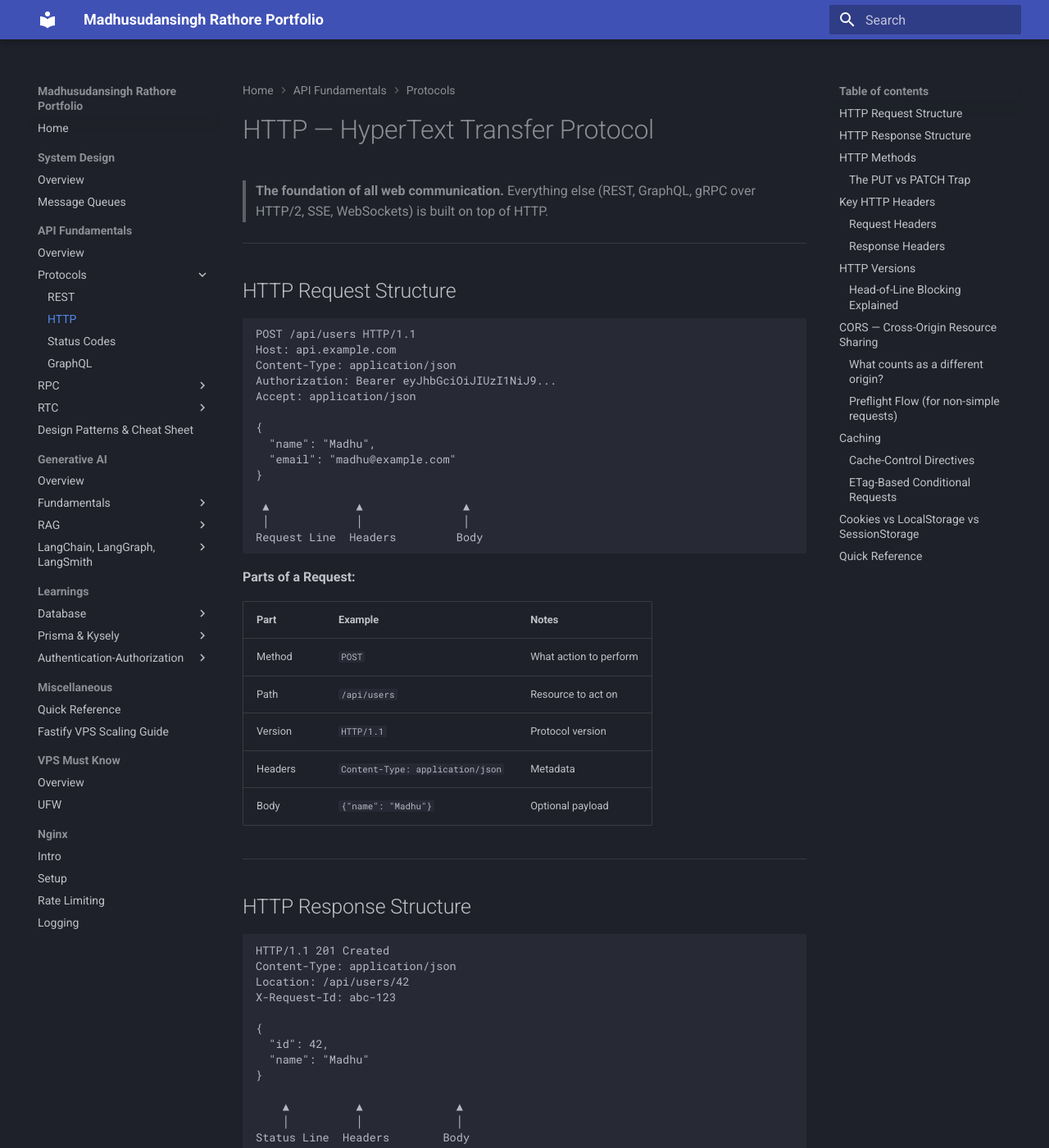
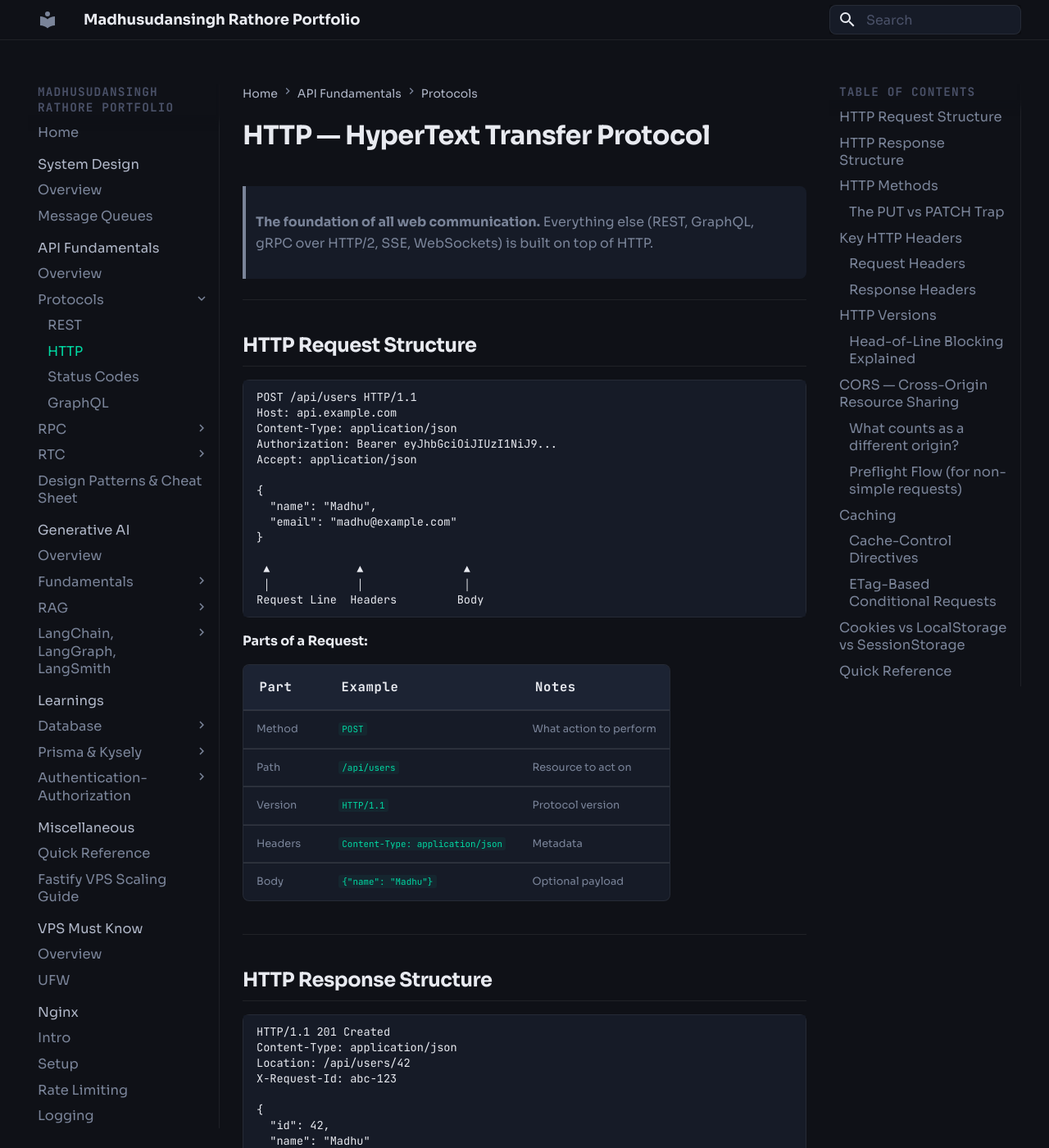
Before and after one commit to fbohs/madhusudansingh_portfolio, an MkDocs documentation site: the page built from docs/API Fundamentals/http.md, in a window 1280 px wide and 1400 px high. Shown: the whole window at 82% size. Built offline with MkDocs 1.6.1 and Material for MkDocs 9.7.7, drawn with Linux system fonts in a browser that asks for light colours.

Commit message:
add custom dark theme and lazy-load mermaid per page
Replaces Material's indigo/deep-orange palette with a custom token-driven
scheme in stylesheets/extra.css, and Sora / JetBrains Mono as the type pair.

mermaid is no longer pulled from the CDN on every page. mermaid-init.js
checks for a diagram fence first and only then fetches the library, so the
~28 pages without a diagram no longer pay for it.

```diff
--- /dev/null
+++ b/docs/javascripts/mermaid-init.js
@@ -0,0 +1,202 @@
+/*
+ * Central mermaid theming, plus the on-demand loader for mermaid itself.
+ *
+ * Reads the design tokens from :root in stylesheets/extra.css so the palette has
+ * exactly one source of truth. Docs pages must not carry `style` lines, classDef
+ * blocks, or hex values — use the semantic classes below via `:::name`.
+ *
+ * mermaid is deliberately NOT in extra_javascript: it is 3.5 MB (950 KB gzipped)
+ * and only about half the pages carry a diagram. This file is the only entry
+ * point — it builds the config cheaply on every page, then fetches mermaid at the
+ * bottom only if a `.mermaid` node is actually present.
+ *
+ * The version is pinned and integrity-checked. To bump it, change both constants
+ * together — a stale hash silently blocks the script in every browser:
+ *
+ *   curl -sL -o m.js https://unpkg.com/mermaid@<version>/dist/mermaid.min.js
+ *   echo "sha384-$(openssl dgst -sha384 -binary m.js | openssl base64 -A)"
+ */
+(function () {
+  var MERMAID_SRC = 'https://unpkg.com/mermaid@11.16.1/dist/mermaid.min.js';
+  var MERMAID_SRI = 'sha384-aBQXj4hK6Jm05i7aQAsUV3bLdSUrHX1BGYfMB0166TtWt/RRaw+h0Eelme9OCOvy';
+
+  /* Only unrendered diagrams — mermaid stamps data-processed on the ones it
+   * has already drawn, and re-running over those duplicates the SVG. */
+  var PENDING = '.mermaid:not([data-processed])';
+
+  var root = getComputedStyle(document.documentElement);
+
+  function token(name, fallback) {
+    var v = root.getPropertyValue(name);
+    return (v && v.trim()) || fallback;
+  }
+
+  var bg       = token('--bg', '#0f1117');
+  var bg2      = token('--bg2', '#161b27');
+  var bg3      = token('--bg3', '#1c2333');
+  var text     = token('--text', '#e8eaf0');
+  var muted    = token('--text-muted', '#7a8499');
+  var dim      = token('--text-dim', '#4a5168');
+  var accent   = token('--accent', '#00d9a3');
+  var blue     = token('--blue', '#4f9eff');
+  var amber    = token('--amber', '#f5a623');
+  var red      = token('--red', '#ff6b6b');
+  var purple   = token('--purple', '#b388ff');
+  var sans     = token('--sans', "'Sora', sans-serif");
+
+  var accentDim = token('--accent-dim', 'rgba(0, 217, 163, 0.12)');
+  var blueDim   = token('--blue-dim', 'rgba(79, 158, 255, 0.12)');
+  var amberDim  = token('--amber-dim', 'rgba(245, 166, 35, 0.12)');
+  var redDim    = token('--red-dim', 'rgba(255, 107, 107, 0.12)');
+  var purpleDim = token('--purple-dim', 'rgba(179, 136, 255, 0.12)');
+
+  /* Semantic emphasis classes, applied in diagrams with `:::accent` etc.
+   * Mermaid puts the class on the node's <g>, so target the shape children. */
+  var shapes = 'rect, polygon, circle, ellipse, path';
+
+  function emphasis(name, stroke, fill) {
+    return (
+      '.node.' + name + ' ' + shapes.split(', ').join(', .node.' + name + ' ') + ' {' +
+      '  stroke: ' + stroke + ' !important;' +
+      '  fill: ' + fill + ' !important;' +
+      '}' +
+      '.node.' + name + ' .nodeLabel { color: ' + text + ' !important; }'
+    );
+  }
+
+  var themeCSS = [
+    emphasis('accent', accent, accentDim),
+    emphasis('blue',   blue,   blueDim),
+    emphasis('amber',  amber,  amberDim),
+    emphasis('red',    red,    redDim),
+    emphasis('purple', purple, purpleDim),
+    emphasis('muted',  dim,    bg),
+    /* Edge labels sit on the page background, not a white chip. */
+    '.edgeLabel, .edgeLabel p { background-color: ' + bg + ' !important; color: ' + muted + ' !important; }',
+    '.edgeLabel rect { fill: ' + bg + ' !important; opacity: 1 !important; }',
+    /* Subgraph containers. */
+    '.cluster rect { fill: ' + bg + ' !important; stroke: ' + dim + ' !important; }',
+    '.cluster .cluster-label, .cluster text { fill: ' + muted + ' !important; }'
+  ].join('\n');
+
+  /* startOnLoad is false on purpose: mermaid arrives after its own
+   * DOMContentLoaded hook would have fired, so render() drives it explicitly. */
+  var CONFIG = {
+    startOnLoad: false,
+    securityLevel: 'strict',
+    theme: 'base',
+    fontFamily: sans,
+    flowchart: { curve: 'basis', useMaxWidth: true },
+    themeCSS: themeCSS,
+    themeVariables: {
+      darkMode: true,
+
+      background: bg,
+      fontFamily: sans,
+      fontSize: '14px',
+
+      /* Nodes: raised surface, same layer as code blocks and tables. */
+      primaryColor: bg2,
+      primaryTextColor: text,
+      primaryBorderColor: dim,
+      mainBkg: bg2,
+      nodeBorder: dim,
+      nodeTextColor: text,
+
+      secondaryColor: bg3,
+      secondaryTextColor: text,
+      secondaryBorderColor: dim,
+      tertiaryColor: bg3,
+      tertiaryTextColor: text,
+      tertiaryBorderColor: dim,
+
+      textColor: text,
+      titleColor: text,
+      lineColor: dim,
+      edgeLabelBackground: bg,
+
+      clusterBkg: bg,
+      clusterBorder: dim,
+
+      /* Sequence diagrams. */
+      actorBkg: bg2,
+      actorBorder: dim,
+      actorTextColor: text,
+      actorLineColor: dim,
+      signalColor: muted,
+      signalTextColor: muted,
+      labelBoxBkgColor: bg3,
+      labelBoxBorderColor: dim,
+      labelTextColor: text,
+      loopTextColor: muted,
+      noteBkgColor: bg3,
+      noteBorderColor: accent,
+      noteTextColor: text,
+      sequenceNumberColor: bg,
+
+      /* Mindmaps and pie/quadrant series. */
+      cScale0: bg2,  cScaleLabel0: text,
+      cScale1: bg3,  cScaleLabel1: text,
+      cScale2: bg2,  cScaleLabel2: text,
+      pie1: accent, pie2: blue, pie3: amber, pie4: purple, pie5: red,
+      pieTitleTextColor: text,
+      pieSectionTextColor: bg,
+      pieStrokeColor: bg,
+
+      /* State and git graphs. */
+      labelColor: text,
+      altBackground: bg3,
+      errorBkgColor: redDim,
+      errorTextColor: red
+    }
+  };
+
+  /* Single in-flight fetch, reused by every later render() call. */
+  var loading = null;
+
+  function loadMermaid() {
+    if (loading) return loading;
+
+    loading = new Promise(function (resolve, reject) {
+      var s = document.createElement('script');
+      s.src = MERMAID_SRC;
+      s.integrity = MERMAID_SRI;
+      s.crossOrigin = 'anonymous';
+      s.onload = function () {
+        mermaid.initialize(CONFIG);
+        resolve();
+      };
+      s.onerror = function () {
+        loading = null; /* let a later page view retry */
+        reject(new Error('failed to load ' + MERMAID_SRC));
+      };
+      document.head.appendChild(s);
+    });
+
+    return loading;
+  }
+
+  function render() {
+    if (!document.querySelector(PENDING)) return;
+
+    loadMermaid()
+      .then(function () {
+        return mermaid.run({ querySelector: PENDING });
+      })
+      .catch(function (err) {
+        console.error('[mermaid]', err);
+      });
+  }
+
+  /* Material publishes document$, which emits on every page view. With
+   * navigation.instant off it fires once per load, but subscribing keeps this
+   * correct if that feature is ever turned on — mermaid is fetched once and
+   * only the render pass repeats. */
+  if (window.document$ && typeof window.document$.subscribe === 'function') {
+    window.document$.subscribe(render);
+  } else if (document.readyState === 'loading') {
+    document.addEventListener('DOMContentLoaded', render);
+  } else {
+    render();
+  }
+})();
--- /dev/null
+++ b/docs/stylesheets/extra.css
@@ -0,0 +1,319 @@
+/* ─── Design tokens ─────────────────────────────────────────────────────────── */
+:root {
+  --bg: #0f1117;
+  --bg2: #161b27;
+  --bg3: #1c2333;
+  --border: rgba(255,255,255,0.07);
+  --border-hover: rgba(255,255,255,0.14);
+  --text: #e8eaf0;
+  --text-muted: #7a8499;
+  --text-dim: #4a5168;
+  --accent: #00d9a3;
+  --accent-dim: rgba(0, 217, 163, 0.12);
+  --accent-dim2: rgba(0, 217, 163, 0.06);
+  --blue: #4f9eff;
+  --blue-dim: rgba(79, 158, 255, 0.12);
+  --amber: #f5a623;
+  --amber-dim: rgba(245, 166, 35, 0.12);
+  --red: #ff6b6b;
+  --red-dim: rgba(255, 107, 107, 0.12);
+  --purple: #b388ff;
+  --purple-dim: rgba(179, 136, 255, 0.12);
+  --mono: 'JetBrains Mono', monospace;
+  --sans: 'Sora', sans-serif;
+  --radius: 8px;
+  --radius-lg: 12px;
+}
+
+/* ─── Slate scheme: backgrounds & text ──────────────────────────────────────── */
+[data-md-color-scheme="slate"] {
+  --md-default-bg-color:           #0f1117;
+  --md-default-bg-color--light:    #161b27;
+  --md-default-bg-color--lighter:  #1c2333;
+  --md-default-bg-color--lightest: rgba(28, 35, 51, 0.5);
+
+  --md-default-fg-color:           #e8eaf0;
+  --md-default-fg-color--light:    #b0b7c8;
+  --md-default-fg-color--lighter:  #7a8499;
+  --md-default-fg-color--lightest: rgba(232, 234, 240, 0.12);
+
+  --md-typeset-a-color:   #00d9a3;
+  --md-code-bg-color:     #161b27;
+  --md-code-fg-color:     #e8eaf0;
+
+  /* footer */
+  --md-footer-bg-color:        #161b27;
+  --md-footer-bg-color--dark:  #0f1117;
+  --md-footer-fg-color:        #e8eaf0;
+  --md-footer-fg-color--light: #7a8499;
+}
+
+/* ─── Custom primary: dark header with light text ───────────────────────────── */
+/*
+ * Material uses --md-primary-fg-color as the header/nav background.
+ * --md-primary-bg-color is the text colour painted ON TOP of that background.
+ * We want a dark header (#0f1117) with light text (#e8eaf0).
+ */
+[data-md-color-primary="custom"] {
+  --md-primary-fg-color:        #0f1117;
+  --md-primary-fg-color--light: rgba(15, 17, 23, 0.54);
+  --md-primary-fg-color--dark:  #0a0d12;
+  --md-primary-bg-color:        #e8eaf0;   /* header text = light  */
+  --md-primary-bg-color--light: rgba(232, 234, 240, 0.7);
+}
+
+/* ─── Custom accent: teal ───────────────────────────────────────────────────── */
+[data-md-color-accent="custom"] {
+  --md-accent-fg-color:             #00d9a3;
+  --md-accent-fg-color--transparent: rgba(0, 217, 163, 0.1);
+  --md-accent-bg-color:             #0f1117;
+  --md-accent-bg-color--light:      rgba(232, 234, 240, 0.54);
+}
+
+/* ─── Typography ─────────────────────────────────────────────────────────────── */
+body {
+  font-family: 'Sora', sans-serif;
+  background: var(--bg);
+  color: var(--text);
+  line-height: 1.6;
+}
+
+code, kbd, pre {
+  font-family: 'JetBrains Mono', monospace !important;
+}
+
+/* ─── Header ─────────────────────────────────────────────────────────────────── */
+.md-header {
+  background-color: var(--bg) !important;
+  border-bottom: 0.5px solid var(--border);
+  box-shadow: none !important;
+  color: var(--text) !important;
+}
+
+/* Site title */
+.md-header__title,
+.md-header__topic,
+.md-header__ellipsis {
+  color: var(--text) !important;
+}
+
+/* Icon buttons (search toggle, hamburger, back arrow) */
+.md-header__button.md-icon,
+.md-header__button {
+  color: var(--text-muted) !important;
+}
+
+.md-header__button:hover {
+  color: var(--accent) !important;
+}
+
+/* ─── Nav tabs ───────────────────────────────────────────────────────────────── */
+.md-tabs {
+  background-color: var(--bg) !important;
+  border-bottom: 0.5px solid var(--border);
+  color: var(--text-muted) !important;
+}
+
+.md-tabs__link {
+  color: var(--text-muted) !important;
+  opacity: 1;
+  font-size: 0.78rem;
+}
+
+.md-tabs__link--active,
+.md-tabs__link:hover {
+  color: var(--accent) !important;
+}
+
+/* ─── Sidebar ─────────────────────────────────────────────────────────────────── */
+.md-sidebar {
+  background-color: var(--bg);
+}
+
+.md-sidebar__inner {
+  border-right: 0.5px solid var(--border);
+}
+
+.md-nav__title {
+  font-family: 'JetBrains Mono', monospace;
+  font-size: 0.72rem;
+  letter-spacing: 0.08em;
+  text-transform: uppercase;
+  color: var(--text-dim);
+  background: transparent;
+}
+
+/* ─── Nav links ──────────────────────────────────────────────────────────────── */
+.md-nav__link {
+  color: var(--text-muted);
+  font-size: 0.82rem;
+  transition: color 0.15s;
+}
+
+.md-nav__link:hover,
+.md-nav__link:focus {
+  color: var(--accent) !important;
+}
+
+.md-nav__link--active {
+  color: var(--accent) !important;
+  font-weight: 500;
+}
+
+.md-nav__item--section > .md-nav__link {
+  color: var(--text);
+  font-weight: 500;
+}
+
+/* ─── Inline code ─────────────────────────────────────────────────────────────── */
+.md-typeset :not(pre) > code {
+  background: var(--accent-dim2);
+  color: var(--accent);
+  border-radius: 3px;
+  padding: 0.1em 0.4em;
+  font-size: 0.85em;
+}
+
+/* ─── Code blocks ─────────────────────────────────────────────────────────────── */
+.md-typeset pre {
+  background: var(--bg2);
+  border: 0.5px solid var(--border);
+  border-radius: var(--radius);
+}
+
+.md-typeset pre > code {
+  color: var(--text);
+}
+
+/* ─── Headings ───────────────────────────────────────────────────────────────── */
+.md-typeset h1,
+.md-typeset h2,
+.md-typeset h3,
+.md-typeset h4,
+.md-typeset h5,
+.md-typeset h6 {
+  font-family: 'Sora', sans-serif;
+  letter-spacing: -0.02em;
+  color: var(--text);
+}
+
+.md-typeset h1 { font-size: 1.6rem; font-weight: 600; }
+.md-typeset h2 {
+  font-size: 1.2rem;
+  font-weight: 600;
+  border-bottom: 0.5px solid var(--border);
+  padding-bottom: 0.4rem;
+}
+.md-typeset h3 { font-size: 1.05rem; font-weight: 500; }
+
+/* ─── Links ──────────────────────────────────────────────────────────────────── */
+.md-typeset a {
+  color: var(--accent);
+}
+.md-typeset a:hover {
+  color: var(--accent);
+  opacity: 0.8;
+}
+
+/* ─── Blockquotes ─────────────────────────────────────────────────────────────── */
+.md-typeset blockquote {
+  border-left: 2px solid var(--accent);
+  background: var(--bg2);
+  padding: 0.75rem 1rem;
+  border-radius: 0 var(--radius) var(--radius) 0;
+  color: var(--text-muted);
+}
+
+/* ─── Tables ──────────────────────────────────────────────────────────────────── */
+.md-typeset table:not([class]) {
+  background: var(--bg2);
+  border: 0.5px solid var(--border);
+  border-radius: var(--radius);
+  overflow: hidden;
+}
+.md-typeset table:not([class]) th {
+  background: var(--bg3);
+  color: var(--text);
+  font-family: 'JetBrains Mono', monospace;
+  font-size: 0.78rem;
+  letter-spacing: 0.04em;
+  border-bottom: 0.5px solid var(--border);
+}
+.md-typeset table:not([class]) td {
+  border-bottom: 0.5px solid var(--border);
+  color: var(--text-muted);
+}
+.md-typeset table:not([class]) tr:last-child td { border-bottom: none; }
+
+/* ─── Admonitions ─────────────────────────────────────────────────────────────── */
+.md-typeset .admonition,
+.md-typeset details {
+  background: var(--bg2);
+  border: 0.5px solid var(--border);
+  border-left: 2px solid var(--accent);
+  border-radius: var(--radius);
+  box-shadow: none;
+}
+.md-typeset .admonition-title,
+.md-typeset summary {
+  background: var(--bg3) !important;
+  font-family: 'JetBrains Mono', monospace;
+  font-size: 0.8rem;
+  letter-spacing: 0.04em;
+}
+
+/* ─── Mermaid diagrams ────────────────────────────────────────────────────────── */
+/*
+ * Colours live in javascripts/mermaid-init.js, which reads the :root tokens
+ * above. Only layout and chrome belong here.
+ */
+.md-typeset .mermaid {
+  background: var(--bg2);
+  border: 0.5px solid var(--border);
+  border-radius: var(--radius);
+  padding: 1rem;
+  margin: 1rem 0;
+  text-align: center;
+  overflow-x: auto;
+}
+
+.md-typeset .mermaid svg {
+  max-width: 100%;
+  height: auto;
+}
+
+/* ─── Search ──────────────────────────────────────────────────────────────────── */
+.md-search__input {
+  background-color: var(--bg2) !important;
+  border: 0.5px solid var(--border);
+  border-radius: var(--radius);
+  color: var(--text) !important;
+  font-family: 'Sora', sans-serif;
+}
+.md-search__input::placeholder { color: var(--text-dim); }
+.md-search-result__article,
+.md-search-result__meta { background: var(--bg2); }
+.md-search__output { background: var(--bg2); border: 0.5px solid var(--border); }
+
+/* ─── Footer ──────────────────────────────────────────────────────────────────── */
+.md-footer {
+  background: var(--bg2);
+  border-top: 0.5px solid var(--border);
+  color: var(--text-muted);
+}
+.md-footer-meta { background: var(--bg); }
+.md-footer__link { color: var(--text-muted); }
+.md-footer__link:hover { color: var(--accent); }
+
+/* ─── Content area ────────────────────────────────────────────────────────────── */
+.md-content { background: var(--bg); }
+.md-typeset hr { border-color: var(--border); }
+
+/* ─── Breadcrumbs ─────────────────────────────────────────────────────────────── */
+.md-nav__link.md-nav__link--index { color: var(--text-muted); }
+
+/* ─── Scrollbar ───────────────────────────────────────────────────────────────── */
+::-webkit-scrollbar { width: 5px; height: 5px; }
+::-webkit-scrollbar-track { background: var(--bg); }
+::-webkit-scrollbar-thumb { background: var(--bg3); border-radius: 3px; }
+::-webkit-scrollbar-thumb:hover { background: var(--text-dim); }
--- a/mkdocs.yml
+++ b/mkdocs.yml
@@ -4,10 +4,12 @@ site_url: https://themadhu.dev
 theme:
   name: material
   palette:
-    - media: "(prefers-color-scheme: dark)"
-      scheme: slate
-      primary: indigo
-      accent: deep orange
+    - scheme: slate
+      primary: custom
+      accent: custom
+  font:
+    text: Sora
+    code: JetBrains Mono
   features:
     - navigation.sections
     - navigation.path
@@ -90,5 +92,10 @@ markdown_extensions:
           class: mermaid
           format: !!python/name:pymdownx.superfences.fence_code_format
 
+extra_css:
+  - stylesheets/extra.css
+
 extra_javascript:
-  - https://unpkg.com/mermaid@11/dist/mermaid.min.js
+  # mermaid itself is not listed here — mermaid-init.js fetches it on demand,
+  # only on pages that actually contain a diagram. See that file.
+  - javascripts/mermaid-init.js
```
